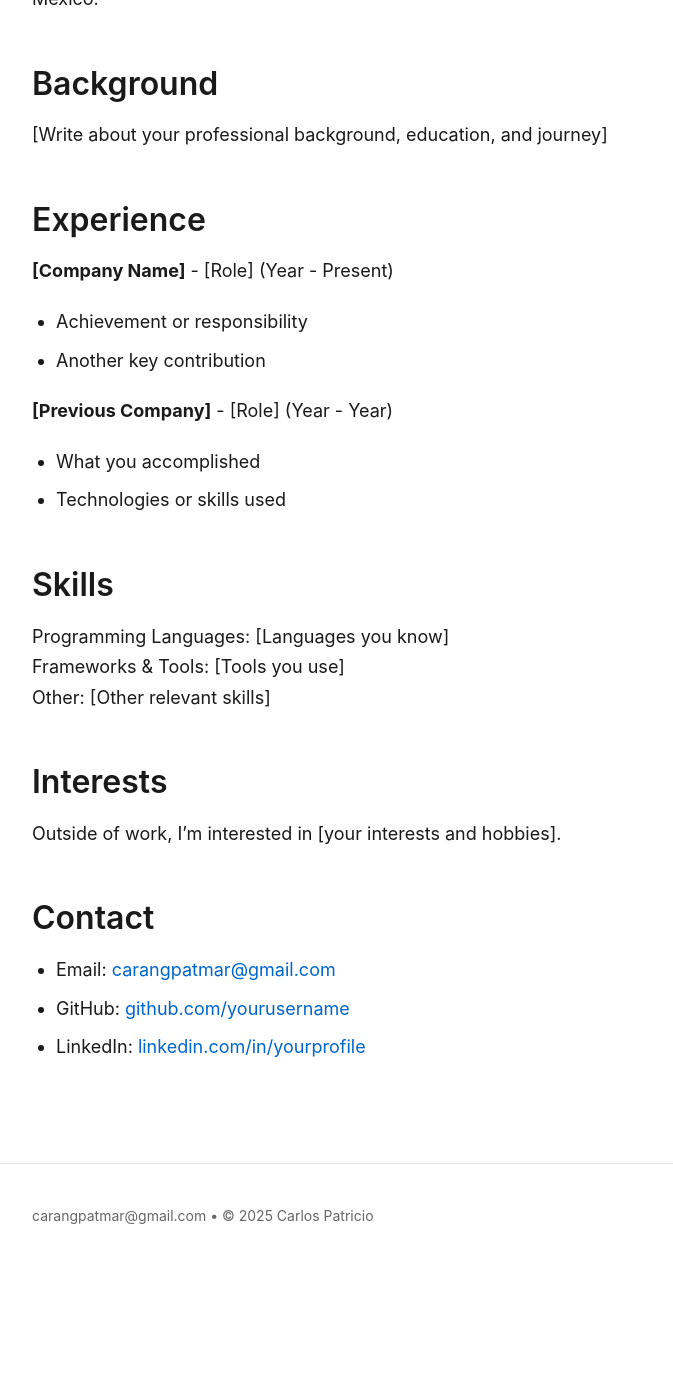
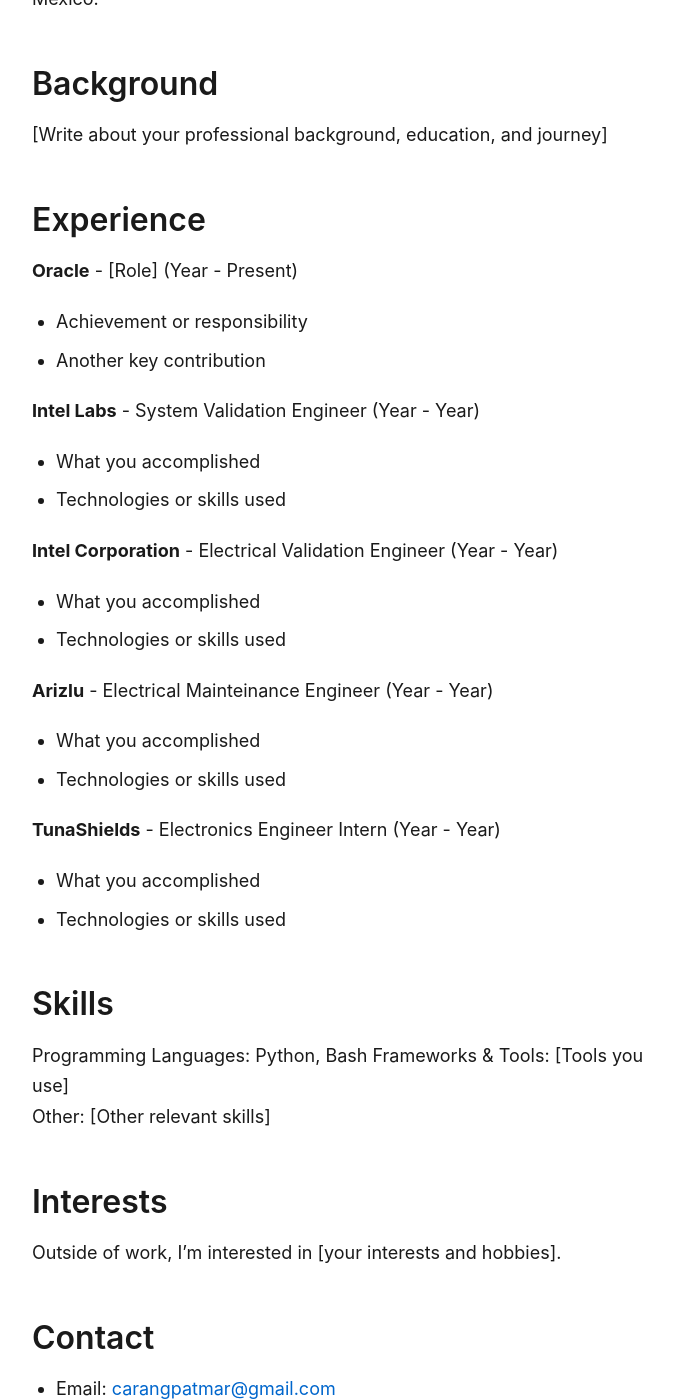
Before and after one commit to capatric/capatric.github.io, a Jekyll site: the page built from about.md, in a window 1280 px wide and 1400 px high, scrolled down 296 px. Shown: the whole window, without its empty margins (288-961 px from the left). Built offline with Jekyll 4.4.1, drawn with Linux system fonts in a browser that asks for light colours; before the commit the page ends 1584 px from its top, so only the background shows below that; some of the changed text lies outside the part shown.

Commit message:
Update experience and contact information in about.md

```diff
--- a/about.md
+++ b/about.md
@@ -13,17 +13,29 @@
 
 ## Experience
 
-**[Company Name]** - [Role] (Year - Present)
+**Oracle** - [Role] (Year - Present)
 - Achievement or responsibility
 - Another key contribution
 
-**[Previous Company]** - [Role] (Year - Year)
+**Intel Labs** - System Validation Engineer (Year - Year)
+- What you accomplished
+- Technologies or skills used
+
+**Intel Corporation** - Electrical Validation Engineer (Year - Year)
+- What you accomplished
+- Technologies or skills used
+
+**Arizlu** - Electrical Mainteinance Engineer (Year - Year)
+- What you accomplished
+- Technologies or skills used
+
+**TunaShields** - Electronics Engineer Intern (Year - Year)
 - What you accomplished
 - Technologies or skills used
 
 ## Skills
 
-Programming Languages: [Languages you know]
+Programming Languages: Python, Bash
 Frameworks & Tools: [Tools you use]
 Other: [Other relevant skills]
 
@@ -34,5 +46,5 @@
 ## Contact
 
 - Email: [{{ site.email }}](mailto:{{ site.email }})
-- GitHub: [github.com/yourusername](https://github.com/yourusername)
-- LinkedIn: [linkedin.com/in/yourprofile](https://linkedin.com/in/yourprofile)
+- GitHub: [github.com/capatric](https://github.com/capatric)
+- LinkedIn: [linkedin.com/in/capatric](https://linkedin.com/in/capatric)
```
